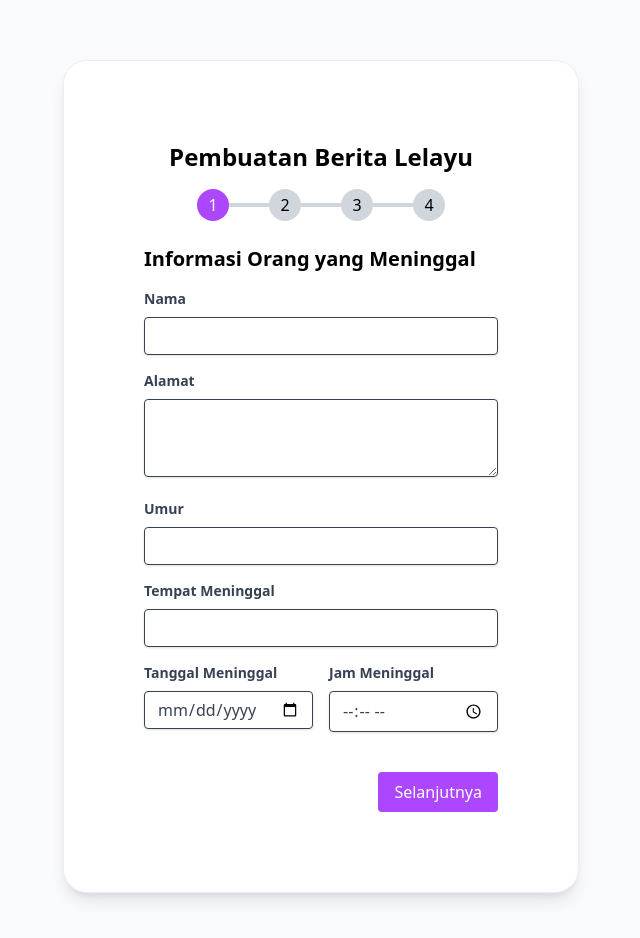
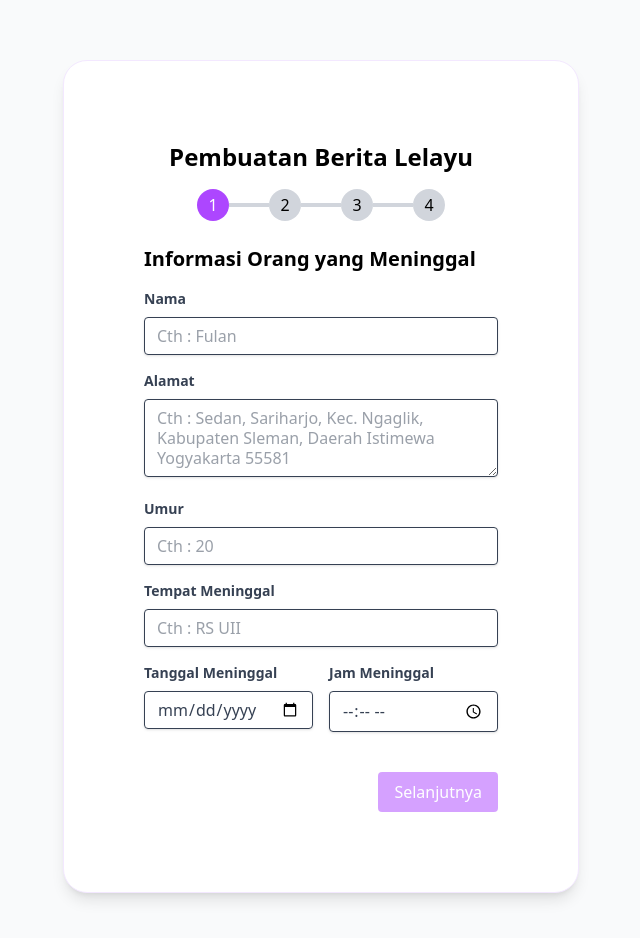
Before and after one commit to muhnashir/serat-lelayu, a Vue app: page / in a window 1280 px wide. Shown: the top 938 px of the page, without its empty margins (319-959 px from the left). Built offline with nearby package versions, Linux system fonts and the light colour scheme; the HTML template or start-up script is replaced by a standard one.

Commit message:
placeholder

```diff
--- a/src/App.vue
+++ b/src/App.vue
@@ -1,5 +1,5 @@
 <script setup lang="ts">
-import { ref, reactive } from 'vue';
+import { ref, reactive,computed } from 'vue';
 import DeceasedInfoForm from './components/DeceasedInfoForm.vue';
 import FuneralInfoForm from './components/FuneralInfoForm.vue';
 import FamilyMembersForm from './components/FamilyMembersForm.vue';
@@ -42,6 +42,22 @@ const prevStep = () => {
     currentStep.value--;
   }
 };
+
+const isDisabledDeceased = computed(() => {
+  const d = formState.deceased;
+  return !d.name || !d.address || !d.age || !d.placeOfDeath || !d.dateOfDeath || !d.timeOfDeath;
+});
+
+const isDisabledFuneral= computed(() => {
+  const f = formState.funeral;
+  return !f.day || !f.date || !f.time || !f.location;
+});
+
+const hasValidFamilyMember = computed(() => {
+  return formState.familyMembers.some(member =>
+    member.name.trim() !== '' && member.relationship.trim() !== ''
+  );
+});
 
 // Generate PDF function
 const generatePDF = () => {
@@ -96,7 +112,8 @@ const generatePDF = () => {
             <div class="mt-6 flex justify-end">
               <button
                 @click="nextStep"
-                class="px-4 py-2 bg-purple-500 text-white rounded hover:bg-purple-600"
+                :disabled="isDisabledDeceased"
+                class="px-4 py-2 bg-purple-500 text-white rounded hover:bg-purple-600 disabled:opacity-50 disabled:cursor-not-allowed"
               >
                 Selanjutnya
               </button>
@@ -115,7 +132,8 @@ const generatePDF = () => {
               </button>
               <button
                 @click="nextStep"
-                class="px-4 py-2 bg-purple-500 text-white rounded hover:bg-purple-600"
+                :disabled="isDisabledFuneral"
+                class="px-4 py-2 bg-purple-500 text-white rounded hover:bg-purple-600 disabled:opacity-50 disabled:cursor-not-allowed"
               >
                 Selanjutnya
               </button>
@@ -134,9 +152,10 @@ const generatePDF = () => {
               </button>
               <button
                 @click="nextStep"
-                class="px-4 py-2 bg-purple-500 text-white rounded hover:bg-purple-600"
+                :disabled="hasValidFamilyMember"
+                class="px-4 py-2 bg-purple-500 text-white rounded hover:bg-purple-600 disabled:opacity-50 disabled:cursor-not-allowed"
               >
-                Preview
+                Previewww
               </button>
             </div>
           </div>
--- a/src/components/DeceasedInfoForm.vue
+++ b/src/components/DeceasedInfoForm.vue
@@ -30,6 +30,7 @@ const updateField = (field: string, value: string) => {
         :value="modelValue.name"
         @input="updateField('name', $event.target.value)"
         class="shadow appearance-none border rounded w-full py-2 px-3 text-gray-700 leading-tight focus:outline-none focus:shadow-outline"
+        placeholder="Cth : Fulan"
       />
     </div>
 
@@ -42,6 +43,7 @@ const updateField = (field: string, value: string) => {
         :value="modelValue.address"
         @input="updateField('address', $event.target.value)"
         class="shadow appearance-none border rounded w-full py-2 px-3 text-gray-700 leading-tight focus:outline-none focus:shadow-outline"
+        placeholder="Cth : Sedan, Sariharjo, Kec. Ngaglik, Kabupaten Sleman, Daerah Istimewa Yogyakarta 55581"
         rows="3"
       ></textarea>
     </div>
@@ -56,6 +58,7 @@ const updateField = (field: string, value: string) => {
         :value="modelValue.age"
         @input="updateField('age', $event.target.value)"
         class="shadow appearance-none border rounded w-full py-2 px-3 text-gray-700 leading-tight focus:outline-none focus:shadow-outline"
+        placeholder="Cth : 20"
       />
     </div>
 
@@ -69,6 +72,7 @@ const updateField = (field: string, value: string) => {
         :value="modelValue.placeOfDeath"
         @input="updateField('placeOfDeath', $event.target.value)"
         class="shadow appearance-none border rounded w-full py-2 px-3 text-gray-700 leading-tight focus:outline-none focus:shadow-outline"
+        placeholder="Cth : RS UII"
       />
     </div>
 
--- a/src/components/FuneralInfoForm.vue
+++ b/src/components/FuneralInfoForm.vue
@@ -31,12 +31,12 @@ const updateField = (field: string, value: string) => {
         class="shadow appearance-none border rounded w-full py-2 px-3 text-gray-700 leading-tight focus:outline-none focus:shadow-outline"
       >
         <option value="">Pilih Hari</option>
-        <option value="Senen">Senen</option>
+        <option value="Senin">Senin</option>
         <option value="Selasa">Selasa</option>
-        <option value="Rebo">Rebo</option>
-        <option value="Kemis">Kemis</option>
-        <option value="Jemuah">Jemuah</option>
-        <option value="Setu">Setu</option>
+        <option value="Rabu">Rabu</option>
+        <option value="Kamis">Kamis</option>
+        <option value="Jum'at">Jum'at</option>
+        <option value="Sabtu">Sabtu</option>
         <option value="Minggu">Minggu</option>
       </select>
     </div>
@@ -77,6 +77,7 @@ const updateField = (field: string, value: string) => {
         :value="modelValue.location"
         @input="updateField('location', $event.target.value)"
         class="shadow appearance-none border rounded w-full py-2 px-3 text-gray-700 leading-tight focus:outline-none focus:shadow-outline"
+        placeholder="Cth : TPU Tegallayang 10"
       />
     </div>
   </div>
```
